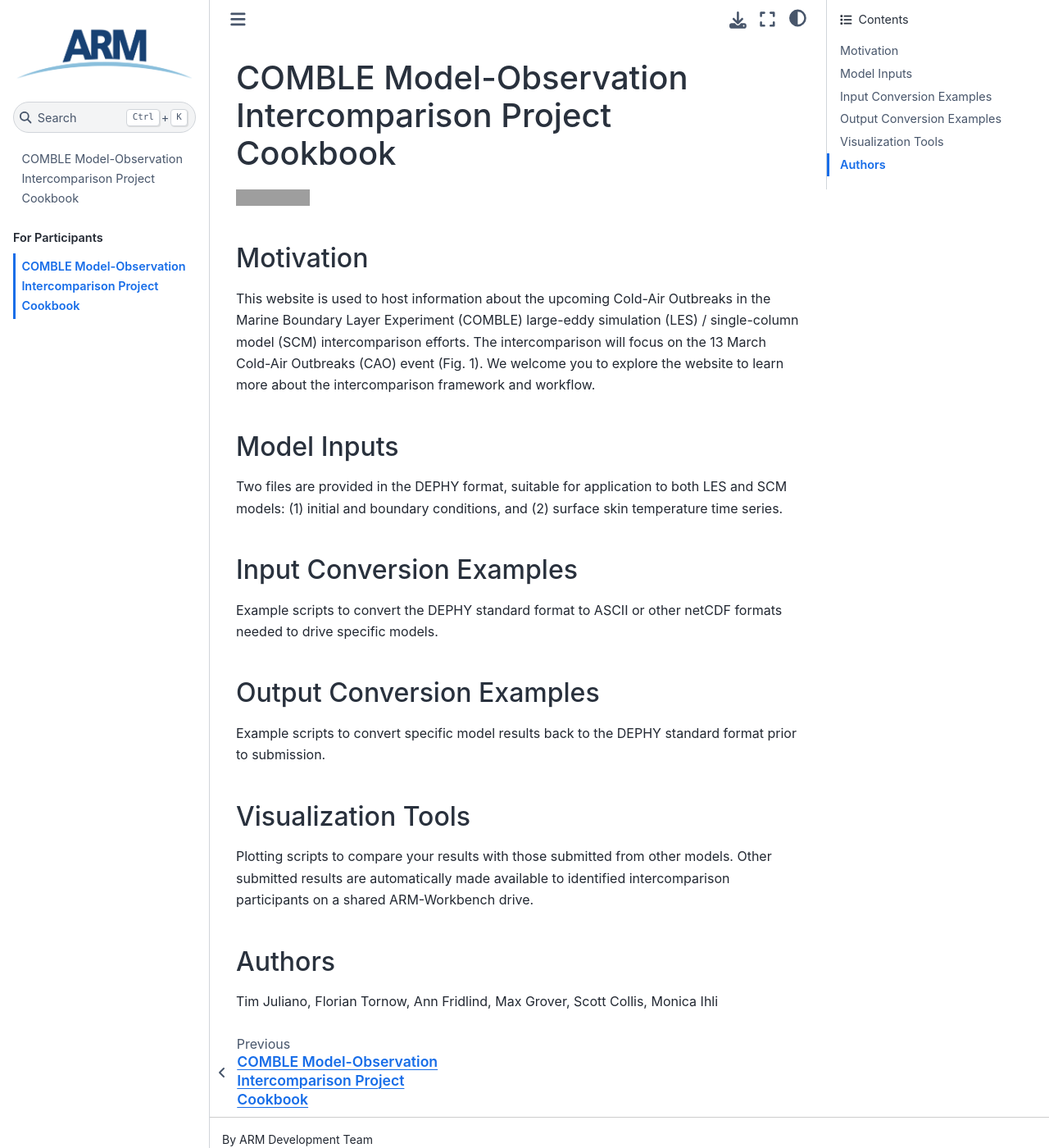
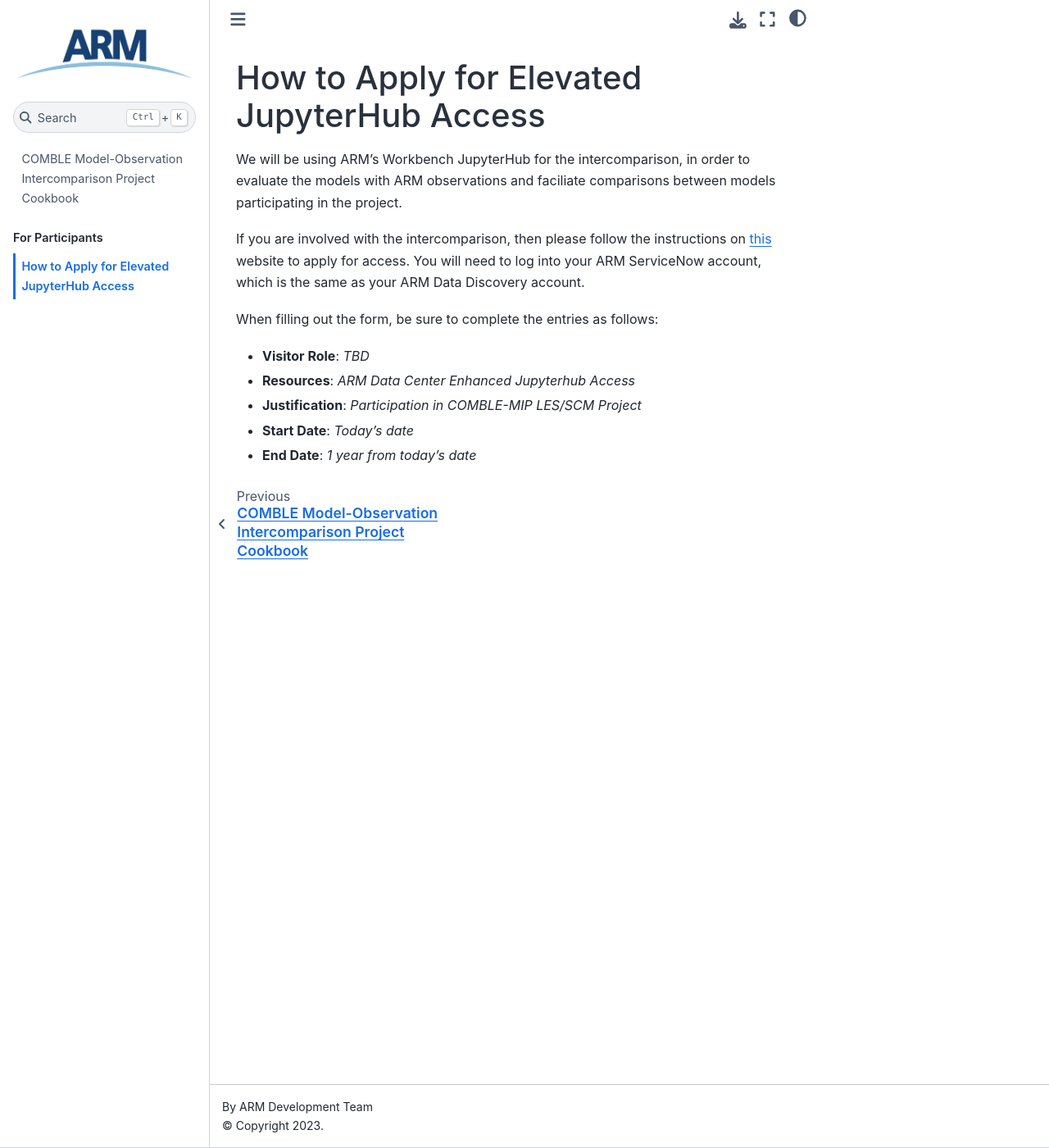
Before and after one commit to ARM-Development/comble-mip, a Jupyter Book: the page built from notebooks/participants/workbench_instructions.md, in a window 1280 px wide and 1400 px high. Shown: the whole window at 82% size. Built offline with Jupyter Book 1.0.4 settings and Sphinx 7.4.7 and the Sphinx Book theme 1.1.4, drawn with Linux system fonts in a browser that asks for light colours; grey boxes are pictures that could not be loaded.

Commit message:
Update workbench_instructions.md

```diff
--- a/notebooks/participants/workbench_instructions.md
+++ b/notebooks/participants/workbench_instructions.md
@@ -1,27 +1,13 @@
-# COMBLE Model-Observation Intercomparison Project Cookbook
+# How to Apply for Elevated JupyterHub Access
 
-[![Binder](http://binder.mypythia.org/badge_logo.svg)](http://binder.mypythia.org/v2/gh/ARM-Development/arm-cookbook-template/main?labpath=notebooks)
+We will be using ARM's Workbench JupyterHub for the intercomparison, in order to evaluate the models with ARM observations and faciliate comparisons between models participating in the project.
 
-## Motivation
+If you are involved with the intercomparison, then please follow the instructions on [this](https://armcrf.servicenowservices.com/kb?id=kb_article_view&sys_kb_id=c512775a1b6e1510d2430f21f54bcb46) website to apply for access. You will need to log into your ARM ServiceNow account, which is the same as your ARM Data Discovery account.
 
-This website is used to host information about the upcoming Cold-Air Outbreaks in the Marine Boundary Layer Experiment (COMBLE) large-eddy simulation (LES) / single-column model (SCM) intercomparison efforts. The intercomparison will focus on the 13 March Cold-Air Outbreaks (CAO) event (Fig. 1). We welcome you to explore the website to learn more about the intercomparison framework and workflow.
+When filling out the form, be sure to complete the entries as follows:
 
-## Model Inputs
-
-Two files are provided in the DEPHY format, suitable for application to both LES and SCM models: (1) initial and boundary conditions, and (2) surface skin temperature time series.
-
-## Input Conversion Examples
-
-Example scripts to convert the DEPHY standard format to ASCII or other netCDF formats needed to drive specific models.
-
-## Output Conversion Examples
-
-Example scripts to convert specific model results back to the DEPHY standard format prior to submission.
-
-## Visualization Tools
-
-Plotting scripts to compare your results with those submitted from other models. Other submitted results are automatically made available to identified intercomparison participants on a shared ARM-Workbench drive.
-
-## Authors
-
-Tim Juliano, Florian Tornow, Ann Fridlind, Max Grover, Scott Collis, Monica Ihli
+* **Visitor Role**: *TBD*
+* **Resources**: *ARM Data Center Enhanced Jupyterhub Access*
+* **Justification**: *Participation in COMBLE-MIP LES/SCM Project*
+* **Start Date**: *Today's date*
+* **End Date**: *1 year from today's date*
```
